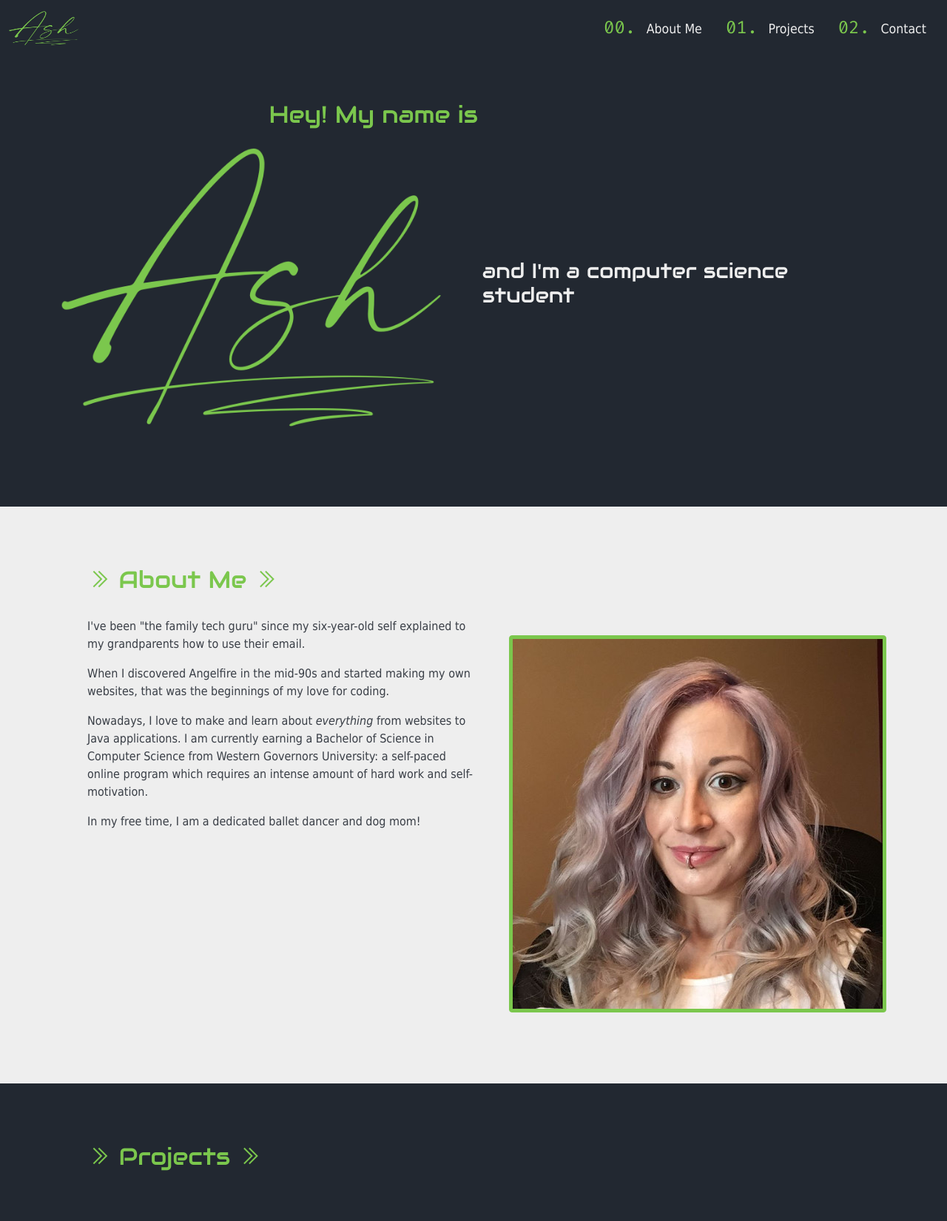
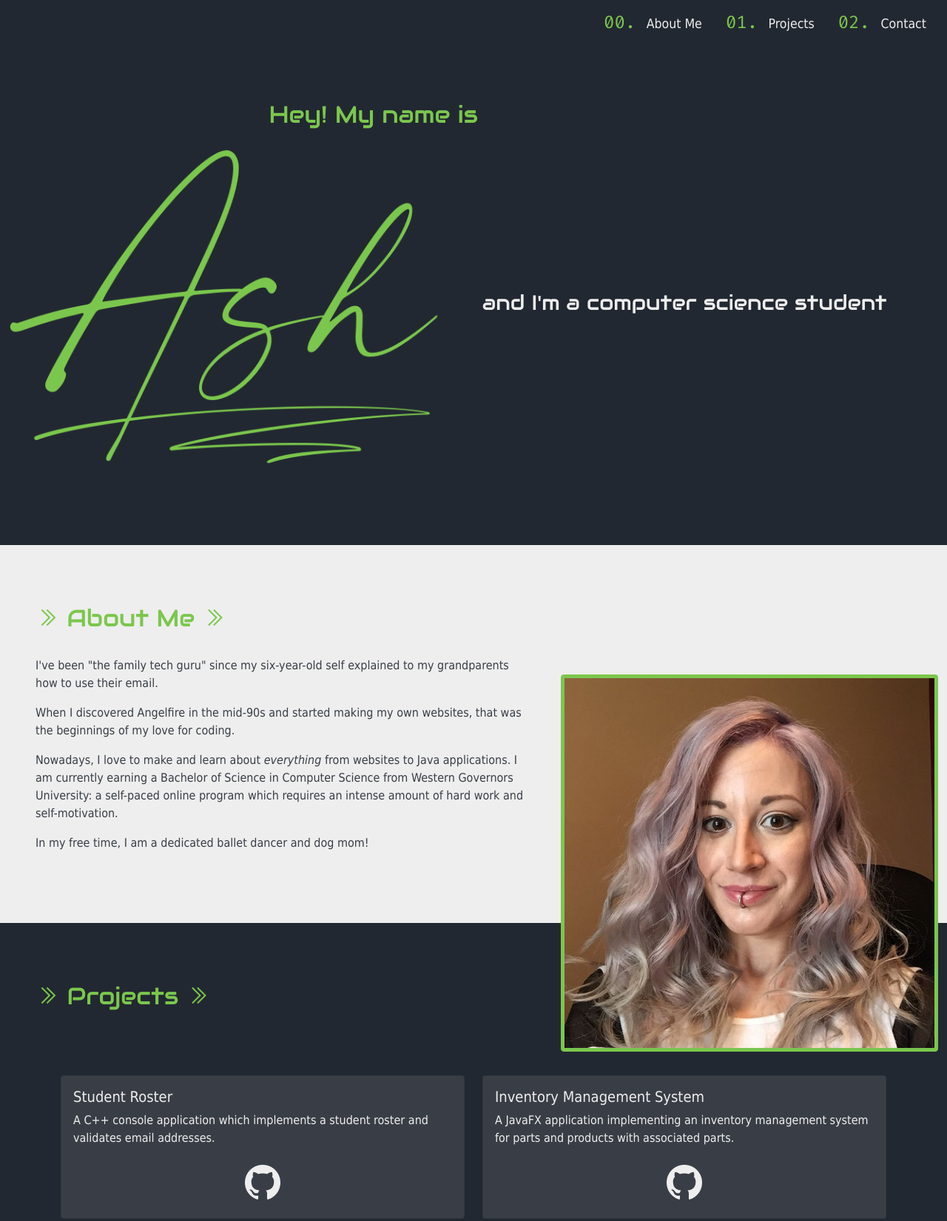
Before and after one commit to ashkestler/ashkestler.github.io, a plain HTML site: page index.html in a window 1280 px wide. Shown: the top 1651 px of the page at 74% size. Drawn offline with nearby package versions, Linux system fonts and the light colour scheme; a web font is replaced by a local one.

Commit message:
removed brand from navbar

```diff
--- a/index.html
+++ b/index.html
@@ -31,10 +31,7 @@
     <!-- Nav Bar -->
     <nav class="navbar navbar-expand-lg fixed-top navbar-custom">
       <div class="container-fluid">
-        <a class="navbar-brand" href="#">
-          <img src="images/logo.png" alt="signature" width="100" height="50">
-        </a>
-        <button class="navbar-toggler custom-toggler" type="button" data-toggle="collapse" data-target="#navbarSupportedContent" aria-controls="navbarSupportedContent" aria-expanded="false" aria-label="Toggle navigation">
+        <button class="navbar-toggler custom-toggler ms-auto" type="button" data-toggle="collapse" data-target="#navbarSupportedContent" aria-controls="navbarSupportedContent" aria-expanded="false" aria-label="Toggle navigation">
           <span class="navbar-toggler-icon"></span>
         </button>
         <div class="collapse navbar-collapse justify-content-end" id="navbarSupportedContent">
@@ -60,7 +57,7 @@
     </nav>
 
     <!-- Intro -->
-    <div class="container overflow-hidden intro">
+    <div class="container-fluid intro">
       <div class="row gx-1">
         <div class="col-6 d-flex justify-content-end ms-2">
           <h2>Hey! My name is</h2>
@@ -78,7 +75,7 @@
   </section>
 
   <section id="aboutme">
-    <div class="container overflow-hidden about">
+    <div class="container-fluid about">
       <h2><i class="las la-angle-double-right"></i> About Me <i class="las la-angle-double-right"></i></h2>
       <img src="images/me.jpeg" class="img-thumbnail mephoto" alt="picture of me" />
       <p class="paddedparagraph">
@@ -105,7 +102,7 @@
   </section>
 
   <section id="projects">
-    <div class="container overflow-hidden about">
+    <div class="container-fluid about">
       <h2><i class="las la-angle-double-right"></i> Projects <i class="las la-angle-double-right"></i></h2>
     </div>
     <div class="container overflow-hidden">
@@ -134,7 +131,7 @@
   </section>
 
   <section id="contact">
-    <div class="container overflow-hidden about">
+    <div class="container-fluid about">
       <h2><i class="las la-angle-double-right"></i> Contact Me <i class="las la-angle-double-right"></i></h2>
       <p class="paddedparagraph">
         I am currently looking for internship opportunities where I can deepen my understanding of computer science fundamentals,
```
